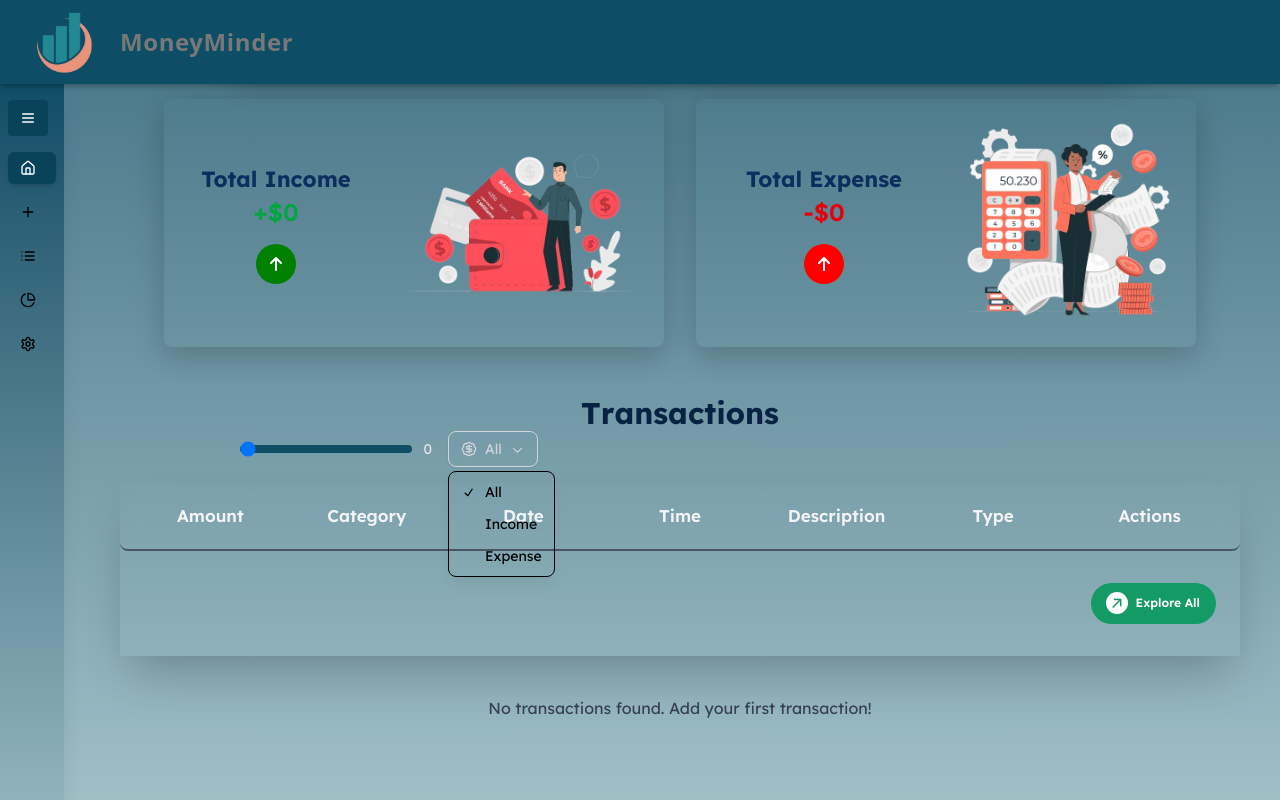
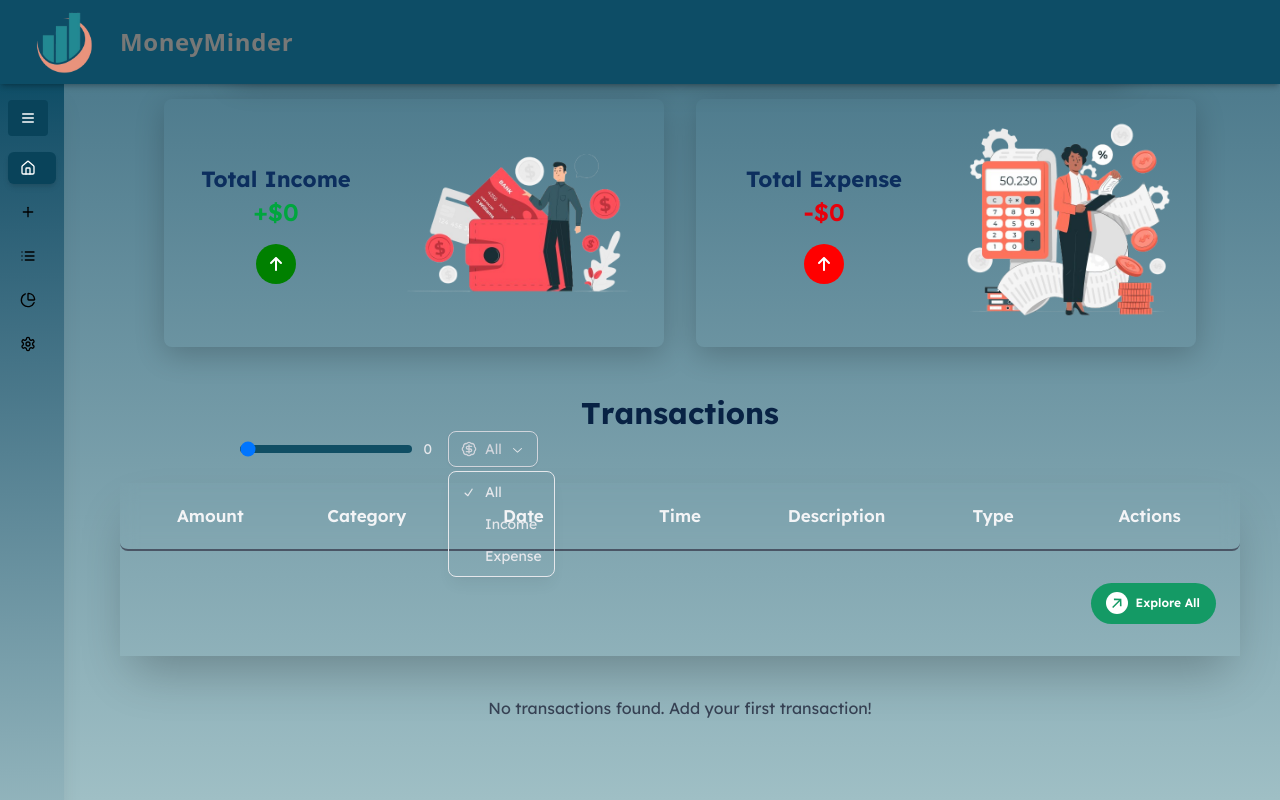
Before and after one commit to hshehriyaralam/MoneyMinder, a React (Vite) app: page / in a window 1280 px wide. Both pictures are taken after a click on the button "All". Shown: the part 426-1226 px from the top of the page. Built offline with nearby package versions, Linux system fonts and the light colour scheme.

Commit message:
change category list color in Dropdown

```diff
--- a/src/Components/Reactbits/Dropdown.jsx
+++ b/src/Components/Reactbits/Dropdown.jsx
@@ -4,7 +4,7 @@
   BreadcrumbLink,
   BreadcrumbList,
   BreadcrumbSeparator,
-} from "@/components/ui/breadcrumb";
+} from "../ui/breadcrumb";
 import {
   Select,
   SelectContent,
--- a/src/Components/ui/breadcrumb.jsx
+++ b/src/Components/ui/breadcrumb.jsx
@@ -70,7 +70,7 @@
   <span
     role="presentation"
     aria-hidden="true"
-    className={cn("flex size-5 items-center justify-center", className)}
+    className={cn("flex size-5  items-center justify-center", className)}
     {...props}>
     <DotsHorizontalIcon size={16} strokeWidth={2} />
   </span>
--- a/src/Components/ui/select.jsx
+++ b/src/Components/ui/select.jsx
@@ -53,7 +53,7 @@
     <SelectPrimitive.Content
       ref={ref}
       className={cn(
-        "relative z-50 max-h-[min(24rem,var(--radix-select-content-available-height))] min-w-[8rem] overflow-hidden rounded-lg border border-input bg-popover text-gray-2 00 shadow-lg shadow-black/5 data-[state=open]:animate-in data-[state=closed]:animate-out data-[state=closed]:fade-out-0 data-[state=open]:fade-in-0 data-[state=closed]:zoom-out-95 data-[state=open]:zoom-in-95 data-[side=bottom]:slide-in-from-top-2 data-[side=left]:slide-in-from-right-2 data-[side=right]:slide-in-from-left-2 data-[side=top]:slide-in-from-bottom-2 [&_[role=group]]:py-1",
+        "relative z-50 max-h-[min(24rem,var(--radix-select-content-available-height))] min-w-[8rem] overflow-hidden rounded-lg border border-input bg-popover text-gray-200 shadow-lg shadow-black/5 data-[state=open]:animate-in data-[state=closed]:animate-out data-[state=closed]:fade-out-0 data-[state=open]:fade-in-0 data-[state=closed]:zoom-out-95 data-[state=open]:zoom-in-95 data-[side=bottom]:slide-in-from-top-2 data-[side=left]:slide-in-from-right-2 data-[side=right]:slide-in-from-left-2 data-[side=top]:slide-in-from-bottom-2 [&_[role=group]]:py-1",
         position === "popper" &&
           "w-full min-w-[var(--radix-select-trigger-width)] data-[side=bottom]:translate-y-1 data-[side=left]:-translate-x-1 data-[side=right]:translate-x-1 data-[side=top]:-translate-y-1",
         className
```
